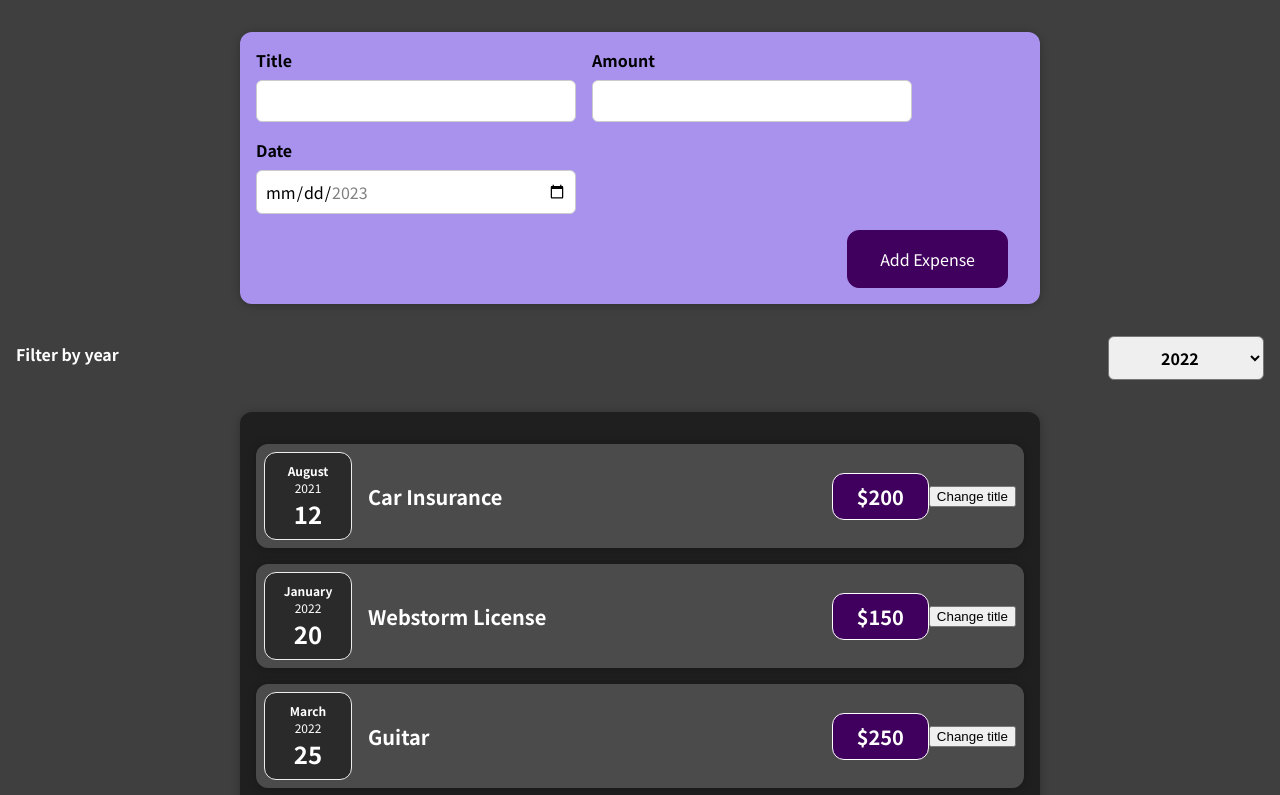
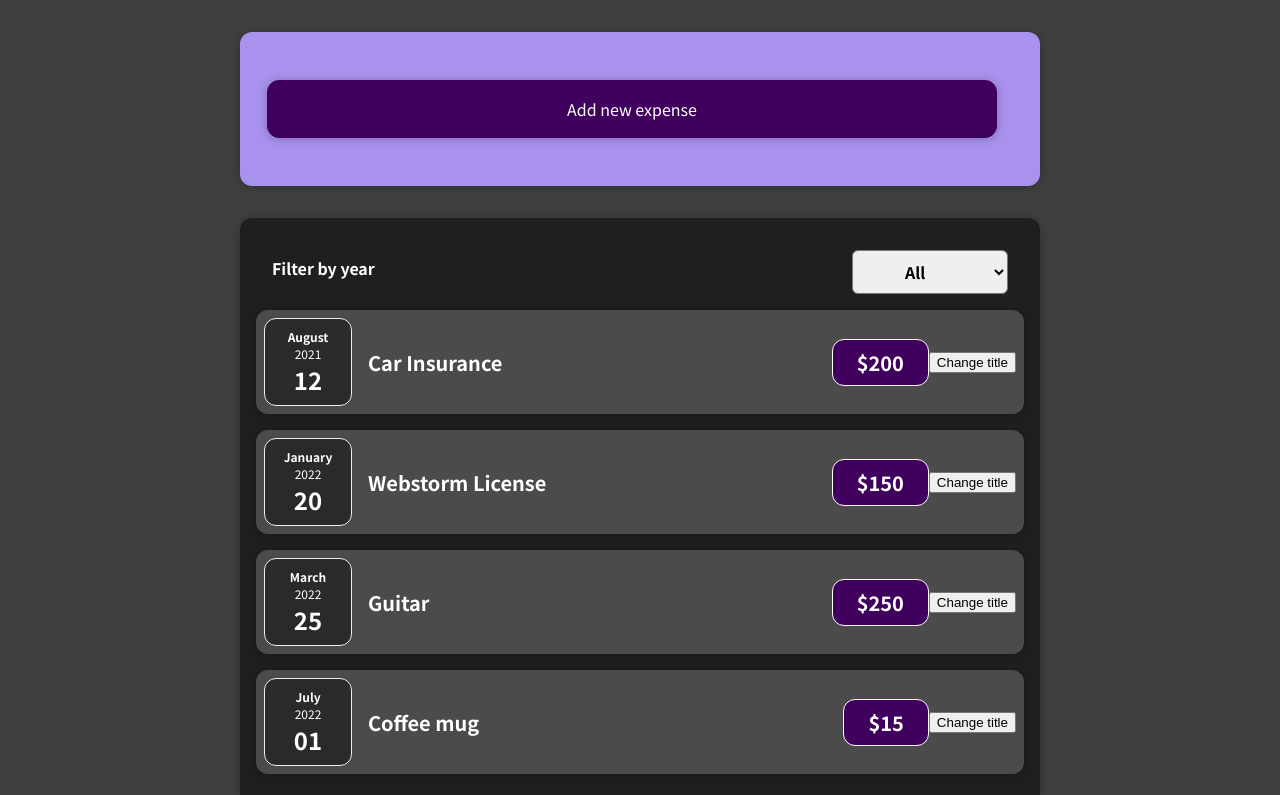
Before and after one commit to JS-Taiyou/my-react-course, a React (Create React App) app: page / in a window 1280 px wide. Shown: the top 795 px of the page. Built offline with nearby package versions, Linux system fonts and the light colour scheme.

Commit message:
Conditional content

```diff
--- a/src/App.js
+++ b/src/App.js
@@ -1,9 +1,9 @@
-import ExpenseList from "./components/Expenses/ExpenseList";
+import Expenses from "./components/Expenses/Expenses";
 import NewExpense from "./components/NewExpense/NewExpense";
 import {useState} from "react";
 
 function App() {
-    const expenses = [
+    const DUMMY_EXPENSES = [
         {
             id: "e1",
             title: "Car Insurance",
@@ -29,18 +29,16 @@ function App() {
             date: new Date("07/01/2022"),
         },
     ];
-    const [expenseCollection, setExpenses] = useState(expenses);
+    const [expenseCollection, setExpenses] = useState(DUMMY_EXPENSES);
     const expenseHandler = (expense) => {
         setExpenses((currentCollection) => {
-            const newCollection = [...currentCollection];
-            newCollection.push(expense);
-            return newCollection;
+           return [expense, ...currentCollection];
         });
     }
     return (
         <div>
             <NewExpense saveHandler={expenseHandler}/>
-            <ExpenseList expenses={expenseCollection}></ExpenseList>
+            <Expenses expenseArray={expenseCollection}></Expenses>
         </div>
     );
 }
--- a/src/components/Expenses/ExpenseItem.js
+++ b/src/components/Expenses/ExpenseItem.js
@@ -10,7 +10,8 @@ function ExpenseItem(props) {
             setTitle('Clicked');
         }
         return (
-            <Card className={"expense-item" + (!props.visible ? ' d-none' : '') }>
+            <li>
+                <Card className={"expense-item"}>
                     <ExpenseDate date={props.date}/>
                     <div className="expense-item__description">
                         <h2>{title}</h2>
@@ -18,6 +19,7 @@ function ExpenseItem(props) {
                     </div>
                     <button onClick={updateTitle}>Change title</button>
                 </Card>
+            </li>
         );
     } else {
         return <div>Either title or amount given with wrong type</div>;
--- a/src/components/Expenses/ExpenseList.js
+++ /dev/null
@@ -1,35 +0,0 @@
-import "./ExpenseList.css";
-import ExpenseItem from "./ExpenseItem";
-import Card from "../UI/Card";
-import ExpensesFilter from "./ExpensesFilter";
-import {useState} from "react";
-
-function ExpenseList({ expenses }) {
-    // We need state at this level so we can use it to toggle each expense's visibility
-    const [selectedYear, filterByYear] = useState('');
-
-    const expenseList = expenses.map((expense, index) => {
-        return (
-            <ExpenseItem key={index}
-                title={expense.title}
-                amount={expense.amount}
-                date={expense.date}
-                visible={expense.date.getFullYear().toString() === selectedYear || selectedYear === ''}
-            />
-        );
-    });
-    if(expenseList.every(ex => !ex.props.visible)) {
-        expenseList.push(<p style={{color: 'white', fontWeight: 'bold'}}>No expenses belong to the selected year.</p>)
-    }
-  return (
-
-    <div>
-        <ExpensesFilter selectedYear={selectedYear} onSelectValue={filterByYear}/>
-        <Card className="expenses">
-            {expenseList}
-        </Card>
-    </div>
-  );
-}
-
-export default ExpenseList;
--- /dev/null
+++ b/src/components/Expenses/Expenses.js
@@ -0,0 +1,24 @@
+import "./Expenses.css";
+import Card from "../UI/Card";
+import ExpensesFilter from "./ExpensesFilter";
+import {useState} from "react";
+import ExpensesList from "./ExpensesList";
+
+function Expenses({ expenseArray }) {
+    // We need state at this level so we can use it to toggle each expense's visibility
+    const [selectedYear, filterByYear] = useState('');
+    const filteredExpenses = expenseArray.filter(x => x.date.getFullYear().toString() === selectedYear || selectedYear === '');
+
+
+  return (
+
+    <div>
+        <Card className="expenses">
+            <ExpensesFilter selectedYear={selectedYear} onSelectValue={filterByYear}/>
+            <ExpensesList items={filteredExpenses}/>
+        </Card>
+    </div>
+  );
+}
+
+export default Expenses;
--- a/src/components/Expenses/ExpensesFilter.js
+++ b/src/components/Expenses/ExpensesFilter.js
@@ -11,6 +11,8 @@ const ExpensesFilter = (props) => {
       <div className='expenses-filter__control'>
         <label>Filter by year {props.selectedYear ? '- showing ' : ''}{props.selectedYear}</label>
         <select onChange={handleSelection}>
+          <option value=''>All</option>
+          <option value='2023'>2023</option>
           <option value='2022'>2022</option>
           <option value='2021'>2021</option>
           <option value='2020'>2020</option>
--- /dev/null
+++ b/src/components/Expenses/ExpensesList.css
@@ -0,0 +1,9 @@
+.expenses-list {
+    list-style: none;
+    padding: 0;
+}
+
+.expenses-list__fallback {
+    color: white;
+    text-align: center;
+}
--- /dev/null
+++ b/src/components/Expenses/ExpensesList.js
@@ -0,0 +1,21 @@
+import React from 'react';
+import './ExpensesList.css';
+
+import ExpenseItem from "./ExpenseItem";
+const ExpensesList = (props) => {
+    if(props.items.length === 0){
+        return <h2 className={"expenses-list__fallback"}>Found no expenses.</h2>;
+    } else {
+        return <ul className={"expenses-list"}>{props.items.map((expense) =>
+            (
+                <ExpenseItem key={expense.id}
+                             title={expense.title}
+                             amount={expense.amount}
+                             date={expense.date}
+                />
+            )
+        )}</ul>;
+    }
+};
+
+export default ExpensesList;
--- a/src/components/NewExpense/ExpenseForm.js
+++ b/src/components/NewExpense/ExpenseForm.js
@@ -6,6 +6,12 @@ const ExpenseForm = (props) => {
         enteredAmount: '',
         enteredDate: ''
     });
+    const [formShown, setFormVisibility] = useState(false);
+    const toggleFormVisibility = () => {
+        setFormVisibility((prevState)=>{
+            return !prevState;
+        });
+    }
     const userInputHandler = (event) => {
         setUserInput((prevState)=>{
             const newValues = {...prevState};
@@ -18,6 +24,7 @@ const ExpenseForm = (props) => {
         event.preventDefault();
         setUserInput((prevState)=>{
             const currentValues = {...prevState};
+            if(!Object.keys(currentValues).find((key)=> !currentValues[key].length)){
                 const expenseData = {
                     id: Math.random(),
                     title: currentValues.enteredTitle,
@@ -25,13 +32,20 @@ const ExpenseForm = (props) => {
                     date: new Date(currentValues.enteredDate)
                 }
                 props.onSaveExpenseData(expenseData);
+                toggleFormVisibility();
                 return {
                     enteredTitle: '',
                     enteredAmount: '',
                     enteredDate: ''
                 };
+            } else {
+                alert("Please fill all the fields");
+                return currentValues;
+            }
+
         });
     }
+    if (formShown) {
         return <form onSubmit={submitHandler}>
             <div className="new-expense__controls">
                 <div className="new-expense__control">
@@ -48,9 +62,13 @@ const ExpenseForm = (props) => {
                 </div>
             </div>
             <div className="new-expense__actions">
+                <button type="button" onClick={toggleFormVisibility}>Cancel</button>
                 <button type="submit">Add Expense</button>
             </div>
         </form>
+    } else {
+        return <button className="new-expense" onClick={toggleFormVisibility}>Add new expense</button>;
+    }
 };
 
 export default ExpenseForm;
```
Also changed, not shown: src/components/Expenses/Expenses.css (renamed from src/components/Expenses/ExpenseList.css). Lines whose indentation alone changed are shown as unchanged.
